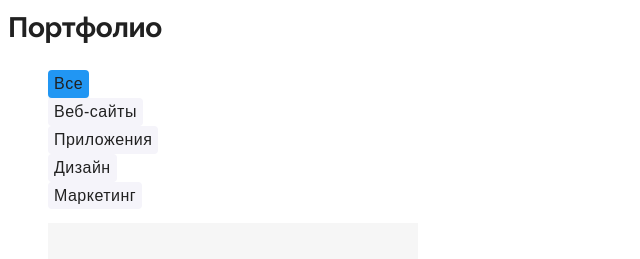
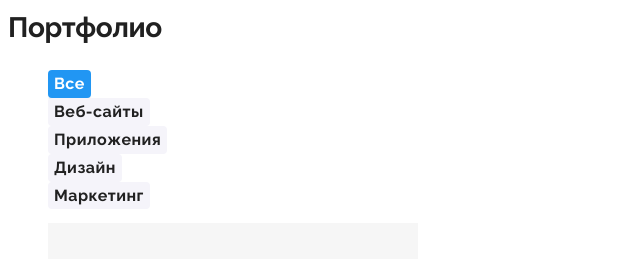
Before and after one commit to alxtpl/goit-markup-hw-02, a plain HTML site: page portfolio.html in a window 1280 px wide. In both pictures the pointer is over the button "Все". Shown: the part 201-460 px from the top of the page, without its empty margins (0-640 px from the left). Drawn offline with Linux system fonts and the light colour scheme.

Commit message:
detail 2

```diff
--- a/css/styles.css
+++ b/css/styles.css
@@ -82,7 +82,7 @@ a {
 .banerbutton,
 .adress,
 .studio,
-.portmain button:hover {
+.portbody button:hover {
   color: var(--second-text-color);
   font-style: normal;
 }
@@ -143,6 +143,8 @@ a {
 .portbody button {
   background-color: var(--sixth-text-color);
   color: var(--first-text-color);
+  font-family: Raleway, sans-serif;
+  font-weight: 700;
   font-size: 16px;
   line-height: 1.62;
   text-align: center;
```
